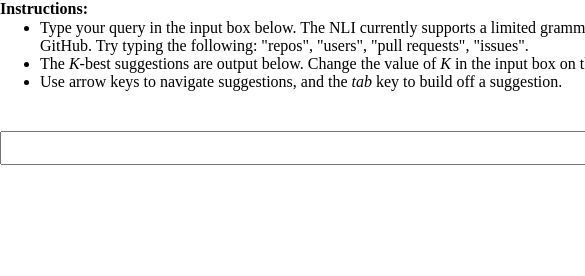
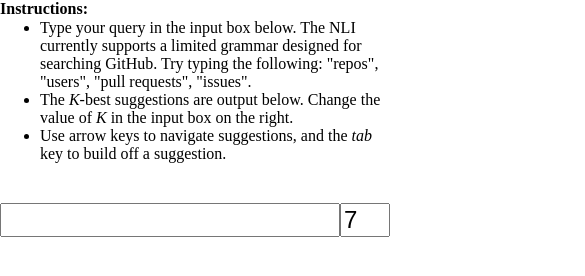
Before and after one commit to DannyNemer/aang, a plain HTML site: page src/app/index.html in a window 390 px wide. Shown: the top 276 px of the page, 585 px wide, since content can reach past the window. Drawn offline with Linux system fonts and the light colour scheme.

Commit message:
Add viewport meta tag for mobile browsers

```diff
--- a/src/app/index.html
+++ b/src/app/index.html
@@ -1,7 +1,10 @@
+<head>
+<meta name="viewport" content="initial-scale=1">
 <style>
 	body {
 		margin: 0 auto;
-		width: 800px;
+		width: 100%;
+		max-width: 800px;
 	}
 
 	input {
@@ -44,8 +47,8 @@
 	#selected {
 		background-color: lightsteelblue;
 	}
-
 </style>
+</head>
 <body>
 <span>
 <h4>Instructions:</h4>
```
